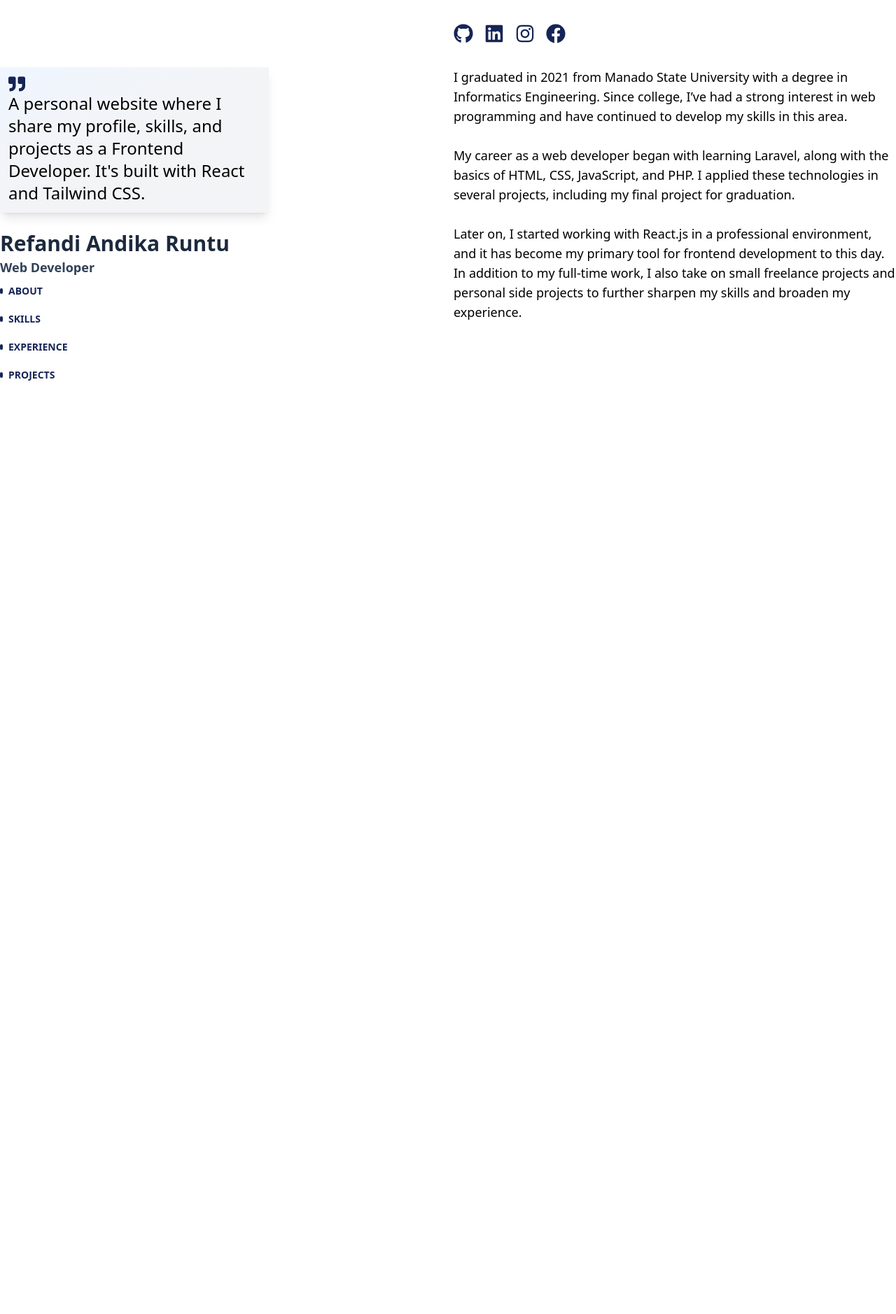
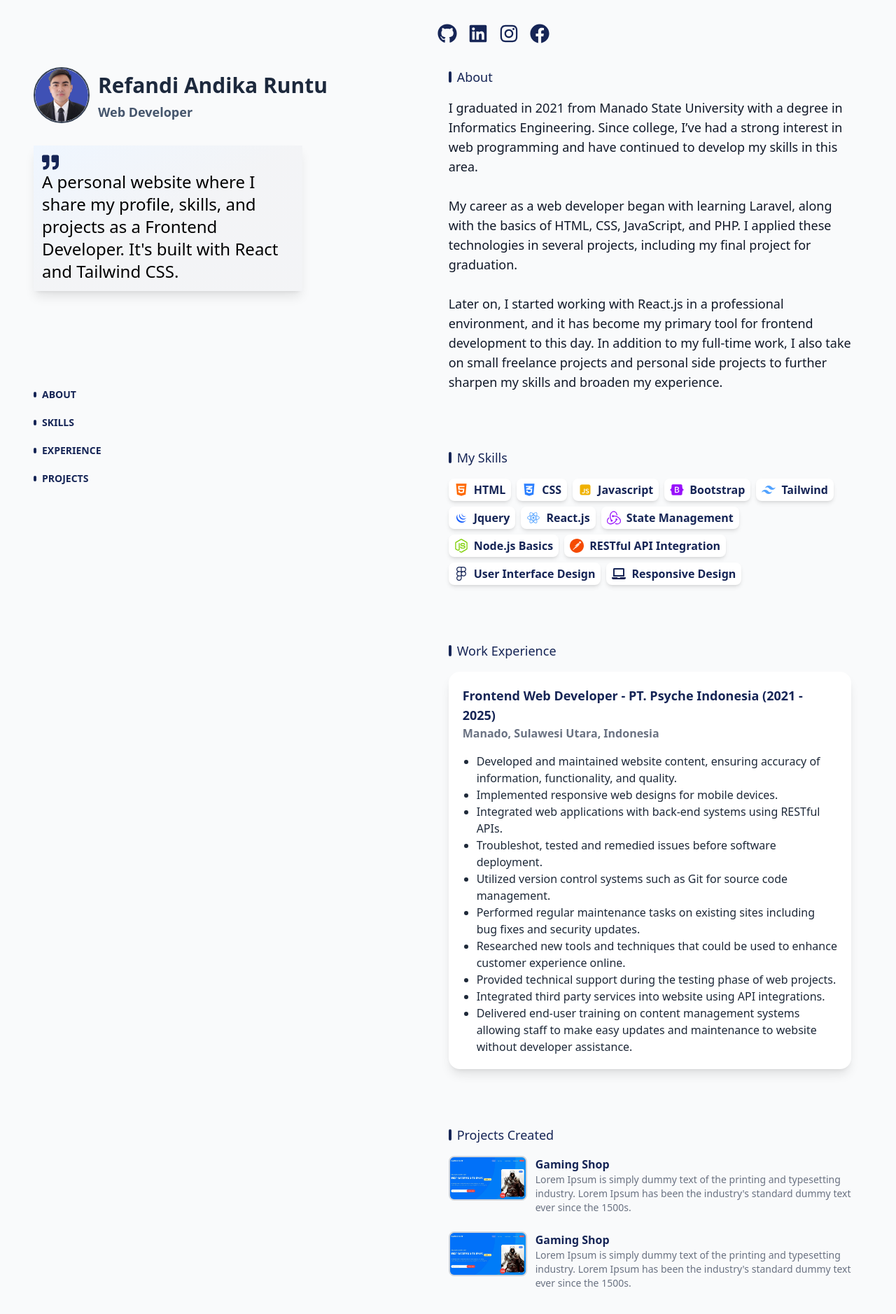
Before and after one commit to reanru/my-profile, a React (Vite) app: page / in a window 1280 px wide. Shown: the top 1878 px of the page at 70% size. Before the commit the page ends 800 px from the top, so only its background shows below. Built offline with nearby package versions, Linux system fonts and the light colour scheme.

Commit message:
update main content

```diff
--- a/src/layout/views/index.jsx
+++ b/src/layout/views/index.jsx
@@ -1,41 +1,79 @@
 import React from 'react'
 
-import { FaGithub, FaLinkedin, FaInstagram, FaFacebook, FaQuoteRight } from "react-icons/fa";
+import {
+    FaGithub, FaLinkedin, FaInstagram, FaFacebook, FaQuoteRight,
+    FaHtml5, FaBootstrap, FaCss3Alt, FaFigma, FaLaptop, FaNodeJs
+} from "react-icons/fa";
+
+import { RiJavascriptFill, RiTailwindCssFill, RiReactjsFill } from "react-icons/ri";
+import { DiJqueryLogo } from "react-icons/di";
+import { SiRedux, SiPostman } from "react-icons/si";
+
+import foto from "../../assets/foto.jpg";
+import gamingShopImg from "../../assets/gaming-shop.jpg";
+// import { data } from "react-router-dom";
 
 export default function Index() {
+
+    const skills = [
+        { text : "HTML", icon : <FaHtml5 className="text-orange-500" /> },
+        { text : "CSS", icon : <FaCss3Alt className="text-blue-500" /> },
+        { text : "Javascript", icon : <RiJavascriptFill className="text-yellow-500" /> },
+        { text : "Bootstrap", icon : <FaBootstrap className="text-purple-600" /> },
+        { text : "Tailwind", icon : <RiTailwindCssFill className="text-blue-400" /> },
+        { text : "Jquery", icon : <DiJqueryLogo className="text-blue-600" /> },
+        { text : "React.js", icon : <RiReactjsFill className="text-blue-400" /> },
+        { text : "State Management", icon : <SiRedux className="text-purple-600" /> },
+        { text : "Node.js Basics", icon : <FaNodeJs className="text-lime-500" /> },
+        { text : "RESTful API Integration", icon : <SiPostman className="text-orange-600" /> },
+        { text : "User Interface Design", icon : <FaFigma /> },
+        { text : "Responsive Design", icon : <FaLaptop /> },
+    ]
+
+    const projects = [
+        { image : gamingShopImg, name: "Gaming Shop", description : "Lorem Ipsum is simply dummy text of the printing and typesetting industry. Lorem Ipsum has been the industry's standard dummy text ever since the 1500s." },
+        { image : gamingShopImg, name: "Gaming Shop", description : "Lorem Ipsum is simply dummy text of the printing and typesetting industry. Lorem Ipsum has been the industry's standard dummy text ever since the 1500s." }
+    ]
+
     return (
         // <div className="bg-gradient-to-b from-slate-950 via-slate-900 to-slate-800">
-        <div className="relative">
+        <div className="relative bg-gray-50 min-w-[375px]">
             {/* <div className="absolute inset-0 -z-10 bg-transparent bg-gradient-to-tl from-gray-100 via-gray-100 to-blue-100"></div> */}
-            <div className="max-w-7xl mx-auto z-50">
+            <div className="max-w-7xl mx-auto px-6 py-12 md:px-12 md:py-16 lg:py-0 z-50">
                 <div className="lg:flex lg:justify-between lg:gap-4">
-                    <header className="lg:sticky lg:top-0 lg:flex lg:flex-col lg:py-24 lg:justify-between text-left max-h-screen w-full">
-                        <div className="space-y-6">
-                            <div className="max-w-96 text-2xl font-thin bg-transparent bg-gradient-to-tl from-gray-100 via-gray-100 to-blue-50 p-3 shadow-lg">
+                    <header className="lg:sticky lg:top-0 lg:flex lg:flex-col lg:py-24 lg:justify-between text-left max-h-screen lg:w-[48%]">
+                        <div className="space-y-8">
+                            <div className="flex items-center gap-3">
+                                <div className="border-2 border-gray-700 rounded-full min-w-20 min-h-20 w-20 h-20 overflow-auto">
+                                    <img class="rounded-full object-cover h-full w-full" src={foto} alt="Default avatar" />
+                                </div>
+                                <div className="flex flex-col">
+                                    <span className="leading-9 lg:leading-12 text-2xl lg:text-3xl font-bold text-slate-800">Refandi Andika Runtu</span>
+                                    <span className="text-lg font-semibold text-slate-600">Web Developer</span>
+                                </div>
+                            </div>
+                            <div className="lg:max-w-96 text-xl lg:text-2xl font-thin bg-transparent bg-gradient-to-tl from-gray-100 via-gray-100 to-blue-50 p-3 shadow-lg">
                                 <FaQuoteRight className="text-blue-950" />
                                 <span>A personal website where I share my profile, skills, and projects as a Frontend Developer. It's built with React and Tailwind CSS.</span>
                             </div>
 
 
-                            <div className="flex flex-col">
-                                <span className="leading-10 text-3xl font-bold text-slate-800">Refandi Andika Runtu</span>
-                                <span className="text-lg font-semibold text-slate-700">Web Developer</span>
-                            </div>
                         </div>
 
 
-                        <div className="">
+                        <div className="hidden lg:block">
                             <ul className="list-none text-sm font-semibold uppercase">
-                                <li className="group flex items-center gap-2 h-10 w-min text-blue-950 hover:text-blue-600 transition-all duration-300"><div className="h-2 w-1 group-hover:h-6 rounded-full bg-blue-950 group-hover:bg-blue-600 transition-all duration-300"></div> <span>About</span></li>
-                                <li className="group flex items-center gap-2 h-10 w-min text-blue-950 hover:text-blue-600 transition-all duration-300"><div className="h-2 w-1 group-hover:h-6 rounded-full bg-blue-950 group-hover:bg-blue-600 transition-all duration-300"></div> <span>Skills</span></li>
-                                <li className="group flex items-center gap-2 h-10 w-min text-blue-950 hover:text-blue-600 transition-all duration-300"><div className="h-2 w-1 group-hover:h-6 rounded-full bg-blue-950 group-hover:bg-blue-600 transition-all duration-300"></div> <span>Experience</span></li>
-                                <li className="group flex items-center gap-2 h-10 w-min text-blue-950 hover:text-blue-600 transition-all duration-300"><div className="h-2 w-1 group-hover:h-6 rounded-full bg-blue-950 group-hover:bg-blue-600 transition-all duration-300"></div> <span>Projects</span></li>
+                                <li className="group flex items-center gap-2 h-10 w-min text-blue-950 hover:text-blue-500 transition-all duration-300"><div className="h-2 w-1 group-hover:h-6 rounded-full bg-blue-950 group-hover:bg-blue-500 transition-all duration-300"></div> <span>About</span></li>
+                                <li className="group flex items-center gap-2 h-10 w-min text-blue-950 hover:text-blue-500 transition-all duration-300"><div className="h-2 w-1 group-hover:h-6 rounded-full bg-blue-950 group-hover:bg-blue-500 transition-all duration-300"></div> <span>Skills</span></li>
+                                <li className="group flex items-center gap-2 h-10 w-min text-blue-950 hover:text-blue-500 transition-all duration-300"><div className="h-2 w-1 group-hover:h-6 rounded-full bg-blue-950 group-hover:bg-blue-500 transition-all duration-300"></div> <span>Experience</span></li>
+                                <li className="group flex items-center gap-2 h-10 w-min text-blue-950 hover:text-blue-500 transition-all duration-300"><div className="h-2 w-1 group-hover:h-6 rounded-full bg-blue-950 group-hover:bg-blue-500 transition-all duration-300"></div> <span>Projects</span></li>
                             </ul>
                         </div>
 
                     </header>
-                    <main className="w-full">
-                        <div className="sticky top-0 bg-white flex items-center h-24">
+
+                    <main className="lg:w-[52%]">
+                        <div className="sticky top-0 bg-gray-50 flex items-center h-24">
                             <ul className="flex gap-4">
                                 <li><FaGithub className="w-7 h-7 text-blue-950 hover:text-blue-600 transition-all duration-300" /></li>
                                 <li><FaLinkedin className="w-7 h-7 text-blue-950 hover:text-blue-600 transition-all duration-300" /></li>
@@ -44,7 +82,14 @@ export default function Index() {
                             </ul>
                         </div>
 
-                        <div className="text-lg">
+                        <div className="space-y-20 pb-24 px-4">
+                            <div className="text-lg text-gray-900 space-y-4">
+                                <div className="flex items-center gap-2">
+                                    <div className="h-4 w-1 rounded-full bg-blue-950"></div>
+                                    <span className="text-lg font-medium text-blue-950">About</span>
+                                </div>
+
+                                <div>
                                     <p>
                                         I graduated in 2021 from Manado State University with a degree in Informatics Engineering.
                                         Since college, I’ve had a strong interest in web programming and have continued to develop my skills in this area.
@@ -62,41 +107,89 @@ export default function Index() {
                                     <p>
                                         Later on, I started working with React.js in a professional environment, and it has become my primary tool for frontend development to this day. In addition to my full-time work, I also take on small freelance projects and personal side projects to further sharpen my skills and broaden my experience.
                                     </p>
+                                </div>
 
                             </div>
 
-                        {/* <p>
-                            What is Lorem Ipsum?
-                            Lorem Ipsum is simply dummy text of the printing and typesetting industry. Lorem Ipsum has been the industry's standard dummy text ever since the 1500s, when an unknown printer took a galley of type and scrambled it to make a type specimen book. It has survived not only five centuries, but also the leap into electronic typesetting, remaining essentially unchanged. It was popularised in the 1960s with the release of Letraset sheets containing Lorem Ipsum passages, and more recently with desktop publishing software like Aldus PageMaker including versions of Lorem Ipsum.
+                            <div className="space-y-4">
+                                <div className="flex items-center gap-2">
+                                    <div className="h-4 w-1 rounded-full bg-blue-950"></div>
+                                    <span className="text-lg font-medium text-blue-950">My Skills</span>
+                                </div>
+                                <div className="flex flex-wrap gap-2 ">
+                                    { skills.map( (data,key) => (
+                                        <div key={key} className="flex items-center bg-white text-blue-950 gap-2 py-1 px-2  border-blue-950 rounded-lg shadow-md hover:shadow-blue-300 hover:cursor-pointer transition-all duration-150">
+                                            <span className="text-xl">{ data.icon }</span>
+                                            <span className="font-semibold">{data.text}</span>
+                                        </div>
+                                    )) }
+                                </div>
+                            </div>
 
-                            Why do we use it?
-                            It is a long established fact that a reader will be distracted by the readable content of a page when looking at its layout. The point of using Lorem Ipsum is that it has a more-or-less normal distribution of letters, as opposed to using 'Content here, content here', making it look like readable English. Many desktop publishing packages and web page editors now use Lorem Ipsum as their default model text, and a search for 'lorem ipsum' will uncover many web sites still in their infancy. Various versions have evolved over the years, sometimes by accident, sometimes on purpose (injected humour and the like).
+                            <div className="space-y-4">
+                                <div className="flex items-center gap-2">
+                                    <div className="h-4 w-1 rounded-full bg-blue-950"></div>
+                                    <span className="text-lg font-medium text-blue-950">Work Experience</span>
+                                </div>
+                                <div className="bg-white p-5 flex flex-col rounded-2xl shadow-lg hover:shadow-blue-300 hover:cursor-pointer transition-all duration-150">
+                                    <span className="text-lg font-semibold text-blue-950">Frontend Web Developer - PT. Psyche Indonesia (2021 - 2025)</span>
+                                    <span className="text-md font-semibold text-gray-500">Manado, Sulawesi Utara, Indonesia</span>
 
+                                    <ul class="ml-5 mt-4 list-disc text-md text-gray-800">
+                                        <li>Developed and maintained website content, ensuring accuracy of information, functionality, and quality.</li>
+                                        <li>Implemented responsive web designs for mobile devices.</li>
+                                        <li>Integrated web applications with back-end systems using RESTful APIs.</li>
+                                        <li>Troubleshot, tested and remedied issues before software deployment.</li>
+                                        <li>Utilized version control systems such as Git for source code management.</li>
+                                        <li>Performed regular maintenance tasks on existing sites including bug fixes and security updates.</li>
+                                        <li>Researched new tools and techniques that could be used to enhance customer experience online.</li>
+                                        <li>Provided technical support during the testing phase of web projects.</li>
+                                        <li>Integrated third party services into website using API integrations.</li>
+                                        <li>Delivered end-user training on content management systems allowing staff to make easy updates and maintenance to website without developer assistance.</li>
+                                    </ul>
 
-                            Where does it come from?
-                            Contrary to popular belief, Lorem Ipsum is not simply random text. It has roots in a piece of classical Latin literature from 45 BC, making it over 2000 years old. Richard McClintock, a Latin professor at Hampden-Sydney College in Virginia, looked up one of the more obscure Latin words, consectetur, from a Lorem Ipsum passage, and going through the cites of the word in classical literature, discovered the undoubtable source. Lorem Ipsum comes from sections 1.10.32 and 1.10.33 of "de Finibus Bonorum et Malorum" (The Extremes of Good and Evil) by Cicero, written in 45 BC. This book is a treatise on the theory of ethics, very popular during the Renaissance. The first line of Lorem Ipsum, "Lorem ipsum dolor sit amet..", comes from a line in section 1.10.32.
+                                    {/* <div className="flex flex-wrap mt-4 gap-1">
+                                        <div className="flex items-center bg-blue-100 text-sm text-blue-950 gap-2 py-1 px-3 rounded-full">
+                                            <span className="font-semibold">React.js</span>
+                                        </div>
+                                        <div className="flex items-center bg-blue-100 text-sm text-blue-950 gap-2 py-1 px-3 rounded-full">
+                                            <span className="font-semibold">React.js</span>
+                                        </div>
+                                        <div className="flex items-center bg-blue-100 text-sm text-blue-950 gap-2 py-1 px-3 rounded-full">
+                                            <span className="font-semibold">React.js</span>
+                                        </div>
+                                        <div className="flex items-center bg-blue-100 text-sm text-blue-950 gap-2 py-1 px-3 rounded-full">
+                                            <span className="font-semibold">React.js</span>
+                                        </div>
+                                    </div> */}
+                                </div>
+                            </div>
 
-                            The standard chunk of Lorem Ipsum used since the 1500s is reproduced below for those interested. Sections 1.10.32 and 1.10.33 from "de Finibus Bonorum et Malorum" by Cicero are also reproduced in their exact original form, accompanied by English versions from the 1914 translation by H. Rackham.
+                            <div className="space-y-4">
+                                <div className="flex items-center gap-2">
+                                    <div className="h-4 w-1 rounded-full bg-blue-950"></div>
+                                    <span className="text-lg font-medium text-blue-950">Projects Created</span>
+                                </div>
 
-                            Where can I get some?
-                            There are many variations of passages of Lorem Ipsum available, but the majority have suffered alteration in some form, by injected humour, or randomised words which don't look even slightly believable. If you are going to use a passage of Lorem Ipsum, you need to be sure there isn't anything embarrassing hidden in the middle of text. All the Lorem Ipsum generators on the Internet tend to repeat predefined chunks as necessary, making this the first true generator on the Internet. It uses a dictionary of over 200 Latin words, combined with a handful of model sentence structures, to generate Lorem Ipsum which looks reasonable. The generated Lorem Ipsum is therefore always free from repetition, injected humour, or non-characteristic words etc.
-                        </p>
-                        <p>
-                            What is Lorem Ipsum?
-                            Lorem Ipsum is simply dummy text of the printing and typesetting industry. Lorem Ipsum has been the industry's standard dummy text ever since the 1500s, when an unknown printer took a galley of type and scrambled it to make a type specimen book. It has survived not only five centuries, but also the leap into electronic typesetting, remaining essentially unchanged. It was popularised in the 1960s with the release of Letraset sheets containing Lorem Ipsum passages, and more recently with desktop publishing software like Aldus PageMaker including versions of Lorem Ipsum.
+                                <div className="space-y-6">
+                                    { projects.map((data,key) => (
+                                        <div key={key} className="hover:bg-blue-50 hover:p-4 gap-3 flex rounded-2xl hover:shadow-lg hover:shadow-blue-300 hover:cursor-pointer transition-all duration-400">
 
-                            Why do we use it?
-                            It is a long established fact that a reader will be distracted by the readable content of a page when looking at its layout. The point of using Lorem Ipsum is that it has a more-or-less normal distribution of letters, as opposed to using 'Content here, content here', making it look like readable English. Many desktop publishing packages and web page editors now use Lorem Ipsum as their default model text, and a search for 'lorem ipsum' will uncover many web sites still in their infancy. Various versions have evolved over the years, sometimes by accident, sometimes on purpose (injected humour and the like).
+                                            <div className="border-2 border-gray-300 min-h-16 min-w-28 h-16 w-28 bg-gray-400 rounded-lg overflow-auto">
+                                                <img className="object-cover h-full w-full" src={data.image} alt="" />
+                                            </div>
 
+                                            <div className="flex flex-col">
+                                                <span className="font-semibold text-blue-950">{data.name}</span>
+                                                <span className="text-sm text-gray-500">{data.description}</span>
+                                            </div>
+                                        </div>
+                                    )) }
+                                </div>
 
-                            Where does it come from?
-                            Contrary to popular belief, Lorem Ipsum is not simply random text. It has roots in a piece of classical Latin literature from 45 BC, making it over 2000 years old. Richard McClintock, a Latin professor at Hampden-Sydney College in Virginia, looked up one of the more obscure Latin words, consectetur, from a Lorem Ipsum passage, and going through the cites of the word in classical literature, discovered the undoubtable source. Lorem Ipsum comes from sections 1.10.32 and 1.10.33 of "de Finibus Bonorum et Malorum" (The Extremes of Good and Evil) by Cicero, written in 45 BC. This book is a treatise on the theory of ethics, very popular during the Renaissance. The first line of Lorem Ipsum, "Lorem ipsum dolor sit amet..", comes from a line in section 1.10.32.
+                            </div>
+                        </div>
 
-                            The standard chunk of Lorem Ipsum used since the 1500s is reproduced below for those interested. Sections 1.10.32 and 1.10.33 from "de Finibus Bonorum et Malorum" by Cicero are also reproduced in their exact original form, accompanied by English versions from the 1914 translation by H. Rackham.
-
-                            Where can I get some?
-                            There are many variations of passages of Lorem Ipsum available, but the majority have suffered alteration in some form, by injected humour, or randomised words which don't look even slightly believable. If you are going to use a passage of Lorem Ipsum, you need to be sure there isn't anything embarrassing hidden in the middle of text. All the Lorem Ipsum generators on the Internet tend to repeat predefined chunks as necessary, making this the first true generator on the Internet. It uses a dictionary of over 200 Latin words, combined with a handful of model sentence structures, to generate Lorem Ipsum which looks reasonable. The generated Lorem Ipsum is therefore always free from repetition, injected humour, or non-characteristic words etc.
-                        </p> */}
                     </main>
                 </div>
             </div>
```
Also changed, not shown: src/assets/foto.jpg (added), src/assets/gaming-shop.jpg (added). Lines whose indentation alone changed are shown as unchanged.
